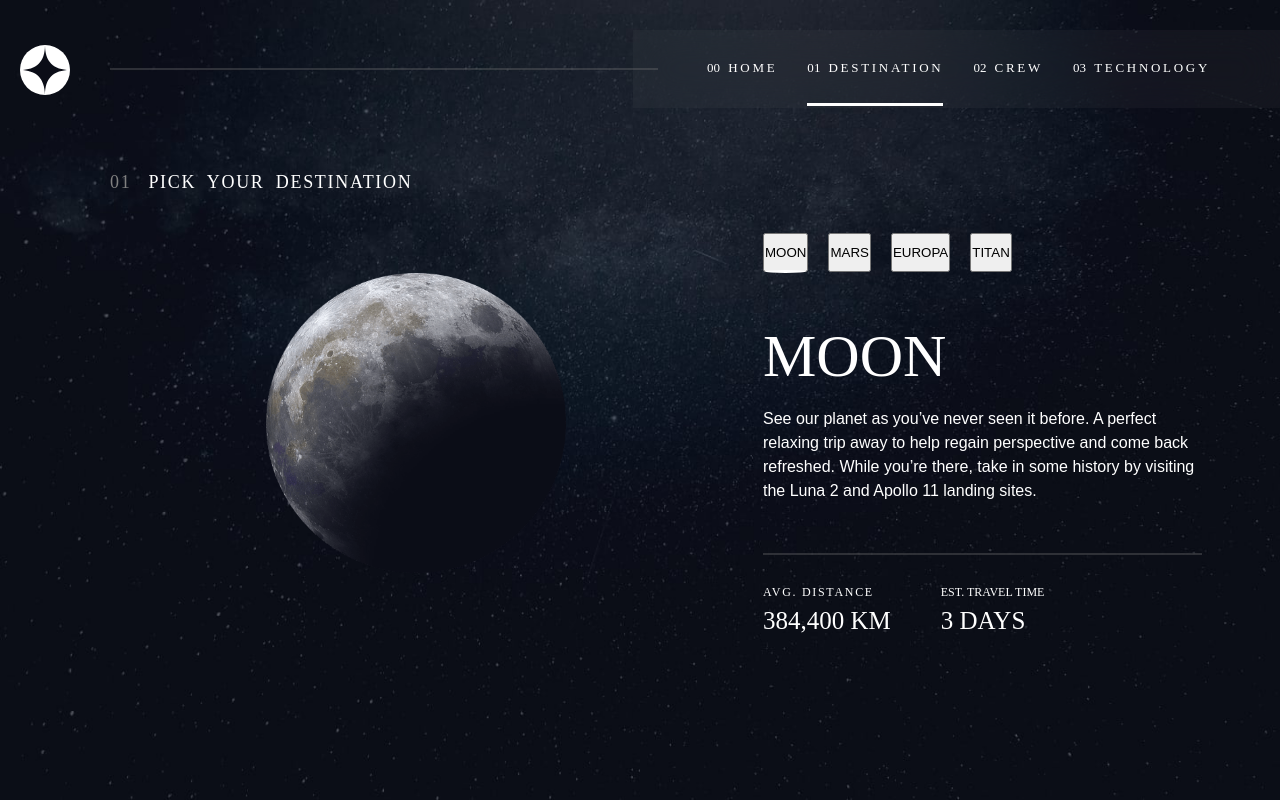
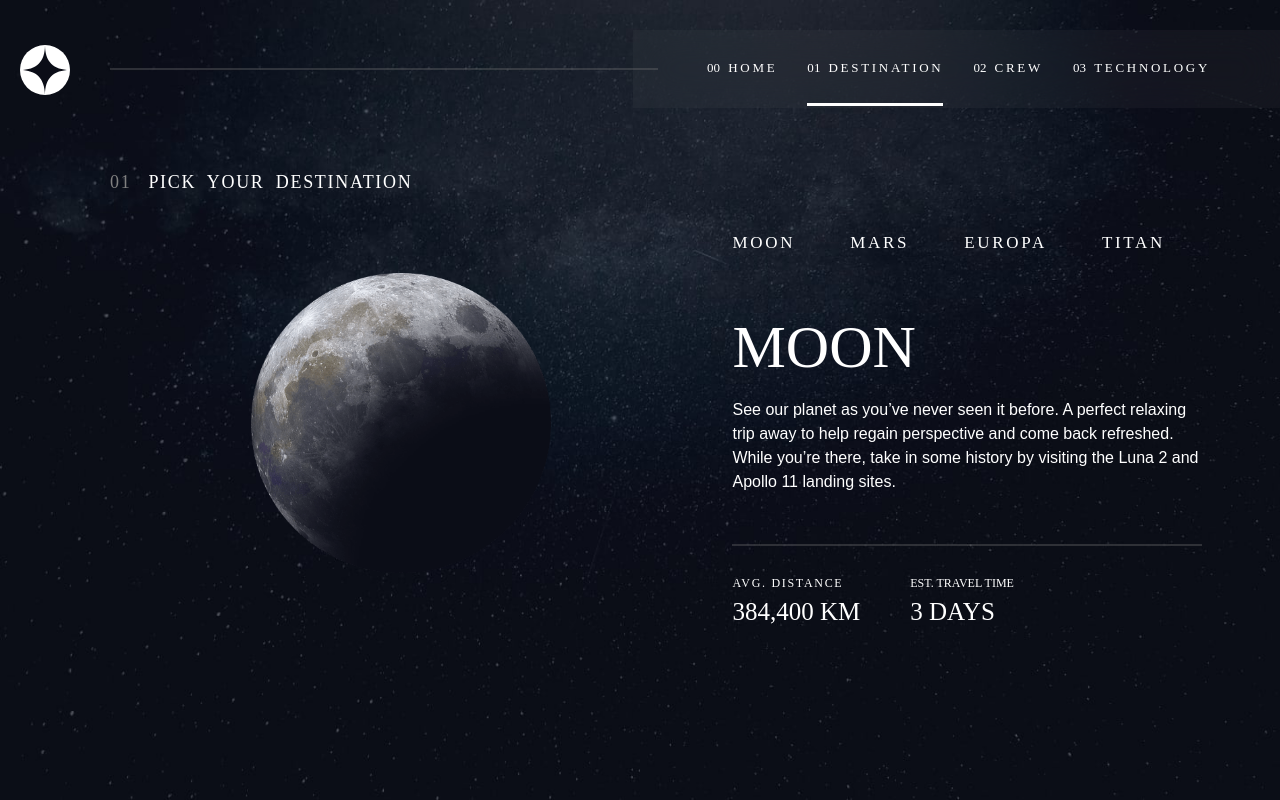
Before and after one commit to Posixoxo/Space-website-React, a React (Vite) app: page /destination in a window 1280 px wide. Built offline with nearby package versions, Linux system fonts and the light colour scheme; a web font is replaced by a local one.

Commit message:
removed bug

```diff
--- a/src/pages/Destination.jsx
+++ b/src/pages/Destination.jsx
@@ -7,7 +7,7 @@ const Destination = () => {
     const [loading, setLoading] = useState(true);
     const [touchStart, setTouchStart] = useState(null);
 
-    // Simulated initial load
+    // Initial Load Effect
     useEffect(() => {
         const timer = setTimeout(() => setLoading(false), 800);
         return () => clearTimeout(timer);
@@ -27,14 +27,17 @@ const Destination = () => {
     const handleTouchEnd = (e) => {
         if (!touchStart) return;
         const touchEnd = e.changedTouches[0].clientX;
-        if (touchStart - touchEnd > 70) { // Swipe Left (Next)
+        const distance = touchStart - touchEnd;
+
+        if (distance > 70) { // Swipe Left (Next)
             const next = (planetIndex + 1) % spaceData.destinations.length;
             handlePlanetChange(next);
         }
-        if (touchStart - touchEnd < -70) { // Swipe Right (Prev)
+        if (distance < -70) { // Swipe Right (Prev)
             const prev = (planetIndex - 1 + spaceData.destinations.length) % spaceData.destinations.length;
             handlePlanetChange(prev);
         }
+        setTouchStart(null);
     };
 
     const planet = spaceData.destinations[planetIndex];
@@ -60,13 +63,24 @@ const Destination = () => {
                 <div className="planets">
                     <div className="planets-list">
                         {spaceData.destinations.map((dest, index) => (
-                            <button
+                            <span
                                 key={dest.name}
                                 onClick={() => handlePlanetChange(index)}
                                 className={planetIndex === index ? "active-link" : ""}
+                                style={{
+                                    color: 'white',
+                                    cursor: 'pointer',
+                                    marginRight: '35px',
+                                    fontFamily: 'Barlow Condensed',
+                                    letterSpacing: '2.7px',
+                                    textTransform: 'uppercase',
+                                    fontSize: '17px',
+                                    paddingBottom: '10px',
+                                    display: 'inline-block'
+                                }}
                             >
                                 {dest.name}
-                            </button>
+                            </span>
                         ))}
                     </div>
 
```
